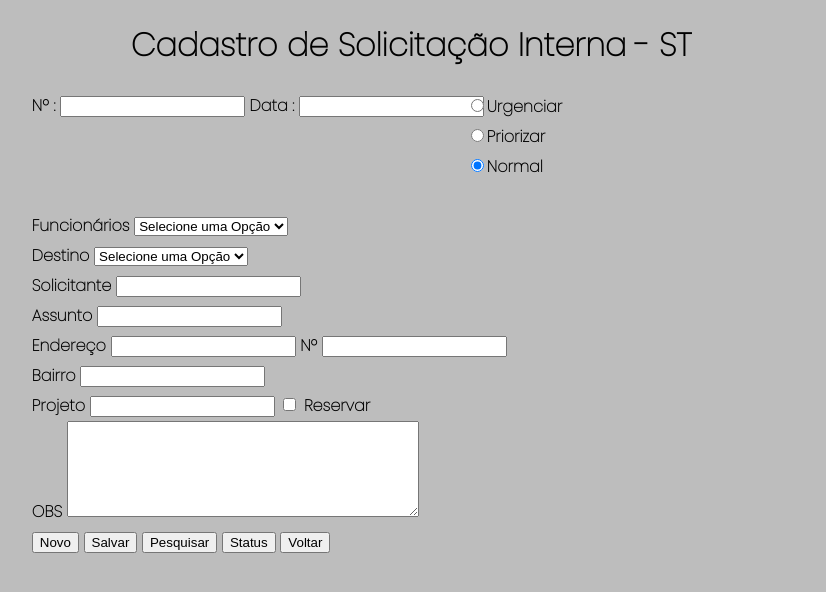
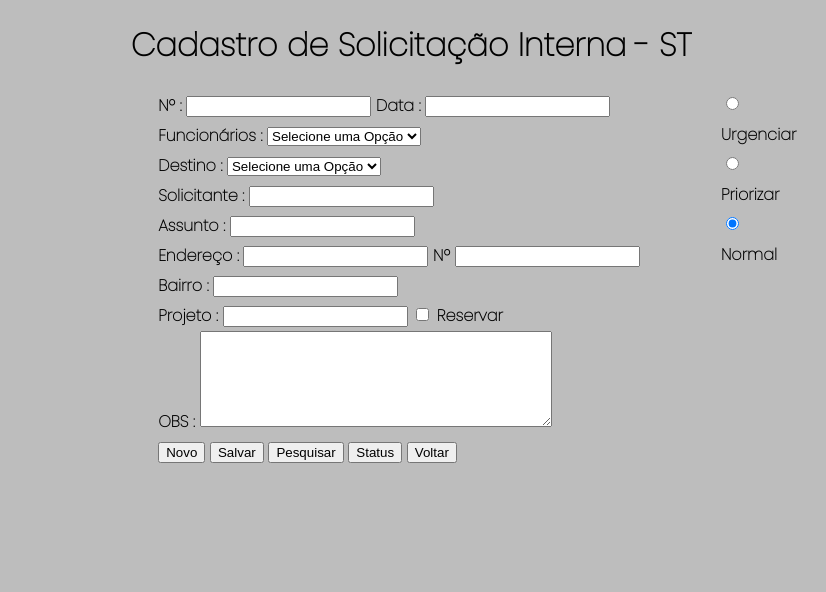
Before and after one commit to AlvesRicardo92/Sistema-TR, a PHP site: page /solicitacaointerna.html in a window 1280 px wide. Shown: the top 592 px of the page, without its empty margins (229-1055 px from the left). Run offline with PHP 8.4, Linux system fonts and the light colour scheme.

Commit message:
atualizações

```diff
--- a/solicitacaointerna.html
+++ b/solicitacaointerna.html
@@ -35,7 +35,7 @@
             </label>
         </div>
         <div>
-        <label for="Funcionários:">Funcionários</label>
+        <label for="Funcionários:">Funcionários :</label>
             <select name="Funcionários" id="Funcionários">
                 <option selected disabled value="Selecione">Selecione uma Opção</option>
                 <option value="teste1">teste 1</option>
@@ -43,7 +43,7 @@
             </select>
         </div>
         <div>
-            <label for="Destino">Destino</label>
+            <label for="Destino">Destino :</label>
             <select name="Destino" id="Destino">
                 <option selected disabled value="Selecione">Selecione uma Opção</option>
                 <option value="test1">test1</option>
@@ -52,36 +52,36 @@
         </div>
 
         <div>
-            <label for="Solicitante"> Solicitante
+            <label for="Solicitante"> Solicitante : </label>
             <input type="text" name="Solicitante" id="Solicitante">
         </div>
 
         <div>
-                <label for="Assunto">Assunto</label>
+                <label for="Assunto">Assunto :</label>
                 <input type="text" name="Assunto" id="Assunto">
         </div>
 
         <div>
-                <label for="Endereço">Endereço</label>
+                <label for="Endereço">Endereço :</label>
                 <input type="text" name="Endereço" id="Endereço">
                 <label for="Nº">Nº</label>
                 <input type="text" name="Nº" id="Nº">
         </div>
 
         <div>
-                <label for="Bairro">Bairro</label>
+                <label for="Bairro">Bairro :</label>
                 <input type="text" name="Bairro" id="Bairro">
         </div>
 
         <div>
-            <label for="Projeto">Projeto</label>
+            <label for="Projeto">Projeto :</label>
             <input type="text" name="Projeto" id="Projeto">
             <input type="checkbox" name="Reservar" id="Reservar">
             <label for="Reservar">Reservar</label>
         </div>
 
         <div>
-            <label for="OBS:">OBS</label>
+            <label for="OBS">OBS :</label>
             <textarea name="" id="" cols="30" rows="6" style="width: 26em;"></textarea>
 
         </div>
@@ -90,7 +90,7 @@
         <button type="submit">Salvar</button>
         <button type="submit">Pesquisar</button>
         <button type="submit">Status</button>
-        <button type="submit">Voltar</button>
+        <button type="">Voltar</button>
 
 
 
--- a/style.css
+++ b/style.css
@@ -91,13 +91,14 @@ nav {
 
 .pagina {
     line-height: 30px;
-    margin-left: 20%;
+    margin-left: 30%;
+    margin-right: 30%;
 }
 
 .escolha{
-    position: relative;
-    left: 434px;
-    top: -29px;
+    position: absolute;
+    left: 950px;
+    top: 90px;
 
     margin-right: 500px;
 
```
